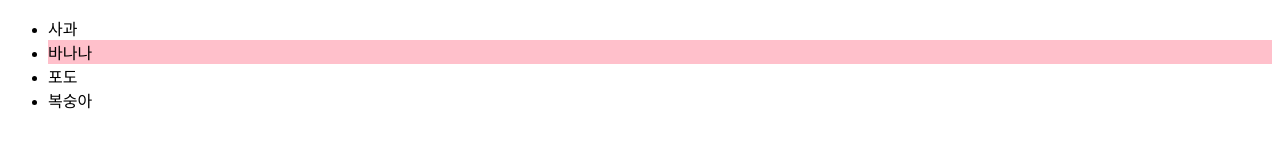
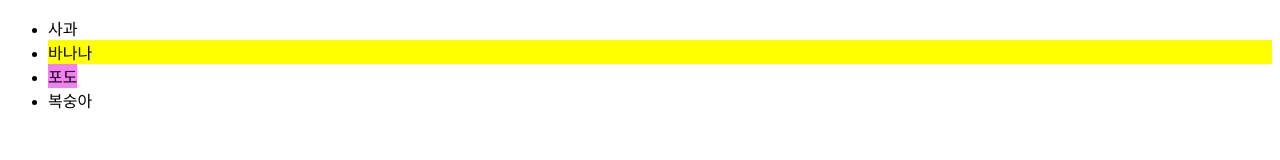
Before and after one commit to starirene9/JavaScript-ES6, a plain HTML site: page 6. DOM기초/1. 아이디를통한 요소취득.html in a window 1280 px wide. Drawn offline with Linux system fonts and the light colour scheme.

Commit message:
오늘자 배운거

```diff
--- a/6. DOM기초/1. 아이디를통한 요소취득.html
+++ b/6. DOM기초/1. 아이디를통한 요소취득.html
@@ -22,8 +22,13 @@
         //요소 열고 우측 속성 열어서 객체를 깊이 파서 불러오면 됨
 
         $banana.attributes.id.value = '바나나는 하얗다';
-        $banana.style.background = 'pink';
+        $banana.style.background = 'yellow';
         //이렇게 조작도 가능..!
+
+        const $grape = document.getElementById('grape');
+        $grape.style.backgroundColor = 'violet';
+        $grape.style.width = 'fit-content';
+        //이런거는 css로 하고 중간에 변화를 주고싶을때 코드로 조작한다.
 
     </script>
 </body>
```
